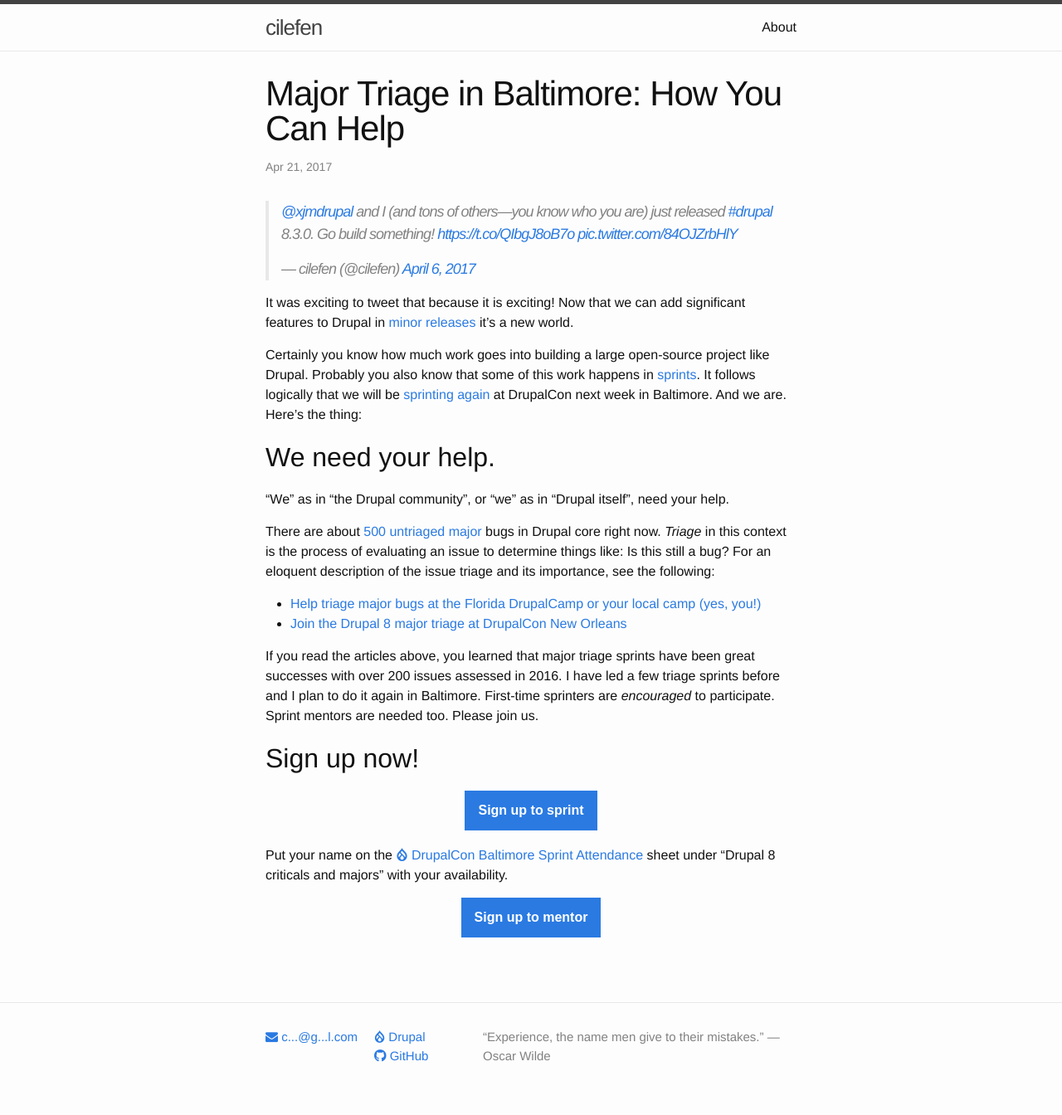
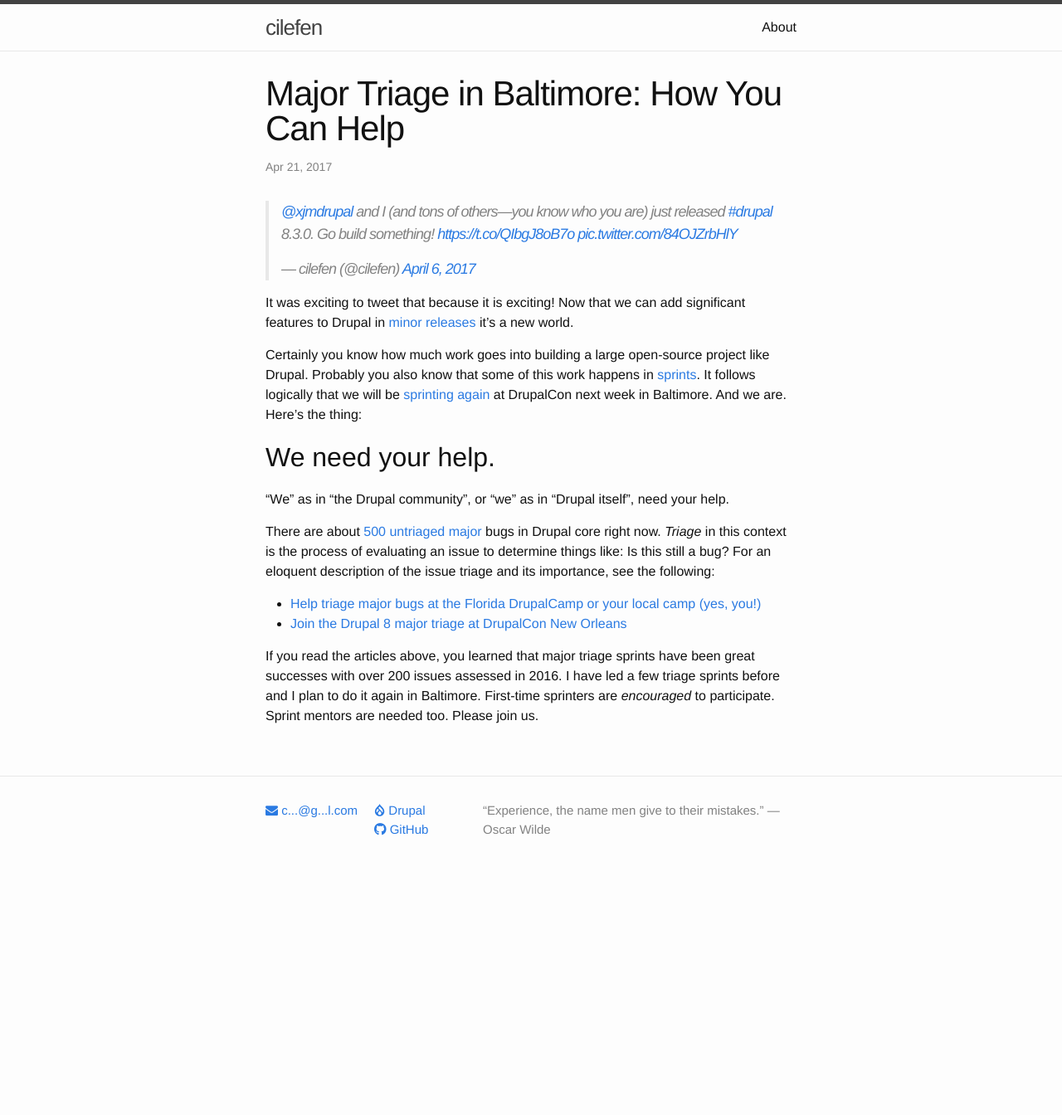
Before and after one commit to cilefen/cilefen.github.io, a Jekyll site: the page built from _posts/2017-04-21-drupal-triage-baltimore.markdown, in a window 1280 px wide. Shown: the whole page at 83% size. Built offline with Jekyll 4.4.1, drawn with Linux system fonts in a browser that asks for light colours; nearby versions of some CDN libraries; comment, search, counter and statistics services are not loaded; after the commit the page ends 1071 px from its top, so only the background shows below that.

Commit message:
Removes Baltimore signup

```diff
--- a/_posts/2017-04-21-drupal-triage-baltimore.markdown
+++ b/_posts/2017-04-21-drupal-triage-baltimore.markdown
@@ -23,44 +23,3 @@ There are about <a href="https://www.drupal.org/project/issues/search/drupal?tex
   * <a href="http://xjmdrupal.org/blog/drupal-8-major-triage-new-orleans">Join the Drupal 8 major triage at DrupalCon New Orleans</a>
 
 If you read the articles above, you learned that major triage sprints have been great successes with over 200 issues assessed in 2016. I have led a few triage sprints before and I plan to do it again in Baltimore. First-time sprinters are <em>encouraged</em> to participate. Sprint mentors are needed too. Please join us.
-
-## Sign up now!
-
-<table class="mcnButtonBlock" style="min-width: 100%;border-collapse: collapse;mso-table-lspace: 0pt;mso-table-rspace: 0pt;-ms-text-size-adjust: 100%;-webkit-text-size-adjust: 100%;" width="100%" border="0" cellspacing="0" cellpadding="0">
-    <tbody class="mcnButtonBlockOuter">
-        <tr>
-            <td style="padding-top: 0;padding-right: 18px;padding-bottom: 18px;padding-left: 18px;mso-line-height-rule: exactly;-ms-text-size-adjust: 100%;-webkit-text-size-adjust: 100%;" class="mcnButtonBlockInner" valign="top" align="center">
-                <table class="mcnButtonContentContainer" style="border-collapse: separate ! important;border-radius: 0px;background-color: #2a7ae2;mso-table-lspace: 0pt;mso-table-rspace: 0pt;-ms-text-size-adjust: 100%;-webkit-text-size-adjust: 100%;" border="0" cellspacing="0" cellpadding="0">
-                    <tbody>
-                        <tr>
-                            <td class="mcnButtonContent" style="font-family: Arial;font-size: 16px;padding: 16px;mso-line-height-rule: exactly;-ms-text-size-adjust: 100%;-webkit-text-size-adjust: 100%;" valign="middle" align="center">
-                                <a class="mcnButton " title="Update my availability in sprint spreadsheet" href="https://docs.google.com/spreadsheets/d/1OxtAsRs_SeKQynL5bJ_5AEmRInLdyG7m2HQBmQtNiTw/edit?usp=sharing" target="_blank" style="font-weight: bold;letter-spacing: normal;line-height: 100%;text-align: center;text-decoration: none;color: #FFFFFF;word-wrap: break-word;mso-line-height-rule: exactly;-ms-text-size-adjust: 100%;-webkit-text-size-adjust: 100%;display: block;">Sign up to sprint</a>
-                            </td>
-                        </tr>
-                    </tbody>
-                </table>
-            </td>
-        </tr>
-    </tbody>
-</table>
-
-Put your name on the
-<a href="https://docs.google.com/spreadsheets/d/1OxtAsRs_SeKQynL5bJ_5AEmRInLdyG7m2HQBmQtNiTw/edit?usp=sharing"><i class="fa fa-drupal" aria-hidden="true"></i> DrupalCon Baltimore Sprint Attendance</a> sheet under "Drupal 8 criticals and majors" with your availability.
-
-<table class="mcnButtonBlock" style="min-width: 100%;border-collapse: collapse;mso-table-lspace: 0pt;mso-table-rspace: 0pt;-ms-text-size-adjust: 100%;-webkit-text-size-adjust: 100%;" width="100%" border="0" cellspacing="0" cellpadding="0">
-    <tbody class="mcnButtonBlockOuter">
-        <tr>
-            <td style="padding-top: 0;padding-right: 18px;padding-bottom: 18px;padding-left: 18px;mso-line-height-rule: exactly;-ms-text-size-adjust: 100%;-webkit-text-size-adjust: 100%;" class="mcnButtonBlockInner" valign="top" align="center">
-                <table class="mcnButtonContentContainer" style="border-collapse: separate ! important;border-radius: 0px;background-color: #2a7ae2;mso-table-lspace: 0pt;mso-table-rspace: 0pt;-ms-text-size-adjust: 100%;-webkit-text-size-adjust: 100%;" border="0" cellspacing="0" cellpadding="0">
-                    <tbody>
-                        <tr>
-                            <td class="mcnButtonContent" style="font-family: Arial;font-size: 16px;padding: 16px;mso-line-height-rule: exactly;-ms-text-size-adjust: 100%;-webkit-text-size-adjust: 100%;" valign="middle" align="center">
-                                <a class="mcnButton " title="Update my availability in mentor spreadsheet" href="https://events.drupal.org/baltimore2017/sign-be-mentor" target="_blank" style="font-weight: bold;letter-spacing: normal;line-height: 100%;text-align: center;text-decoration: none;color: #FFFFFF;word-wrap: break-word;mso-line-height-rule: exactly;-ms-text-size-adjust: 100%;-webkit-text-size-adjust: 100%;display: block;">Sign up to mentor</a>
-                            </td>
-                        </tr>
-                    </tbody>
-                </table>
-            </td>
-        </tr>
-    </tbody>
-</table>
```
